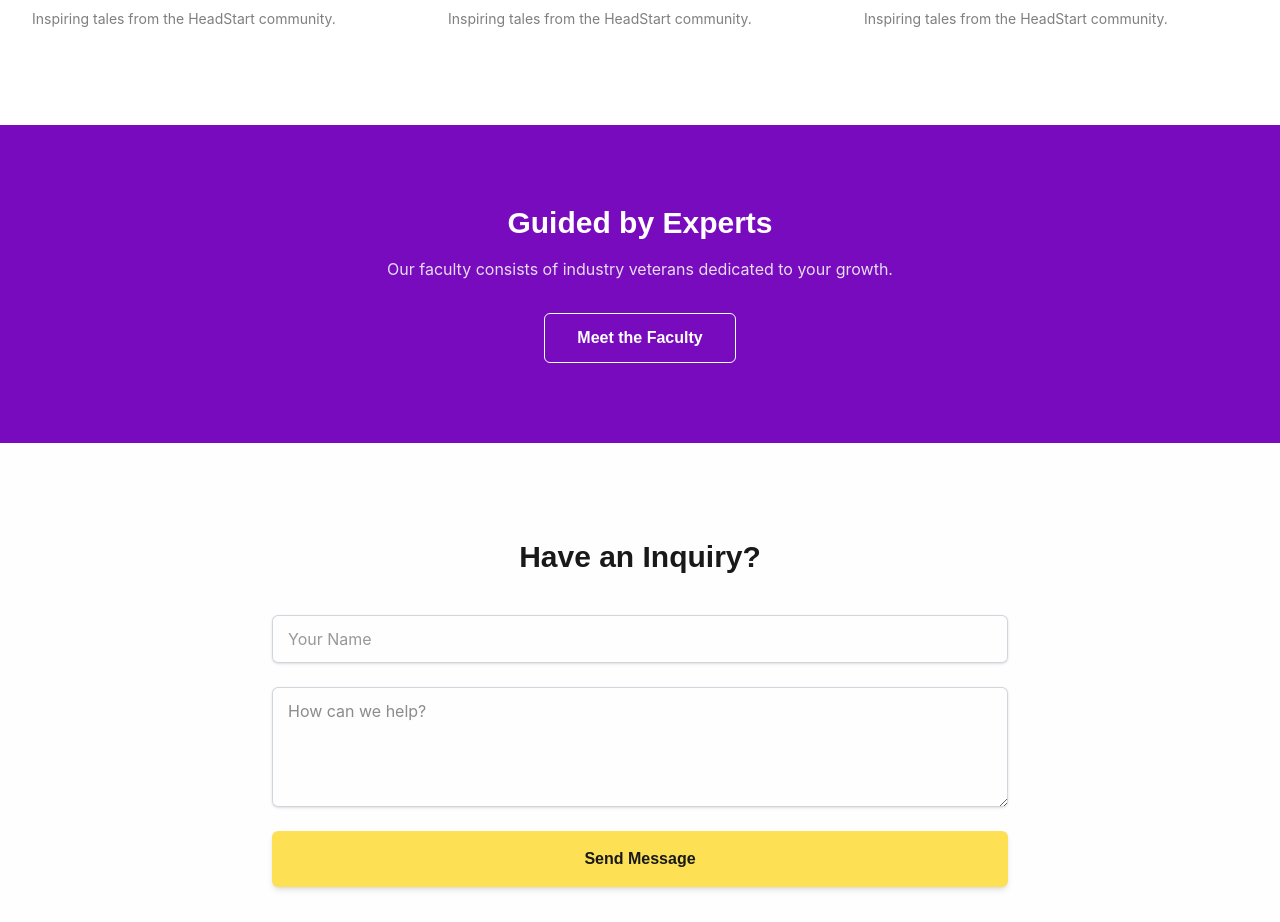
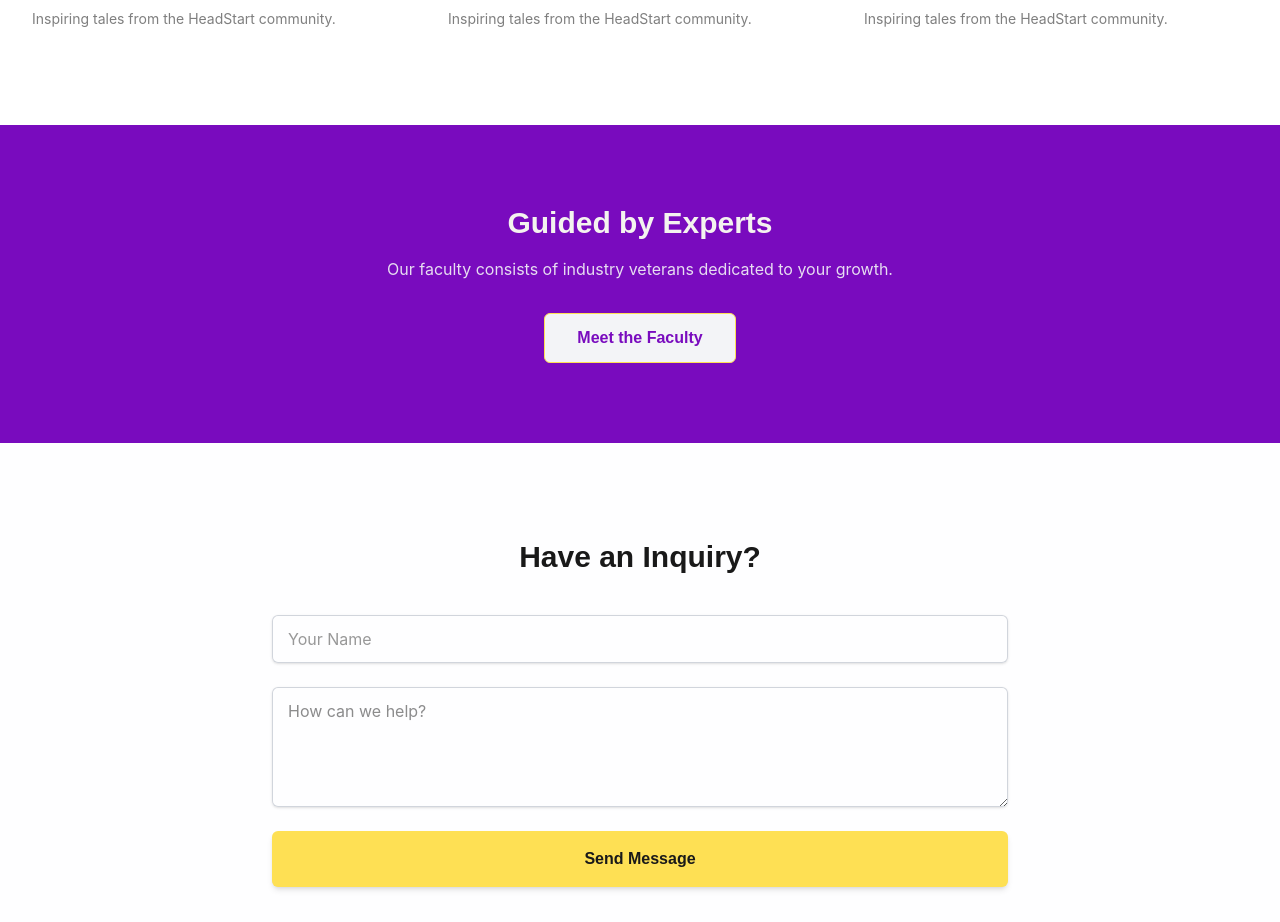
Before and after one commit to corebit-bd/headstart, a Next.js app in the folder frontend/: page / in a window 1280 px wide. Shown: the part 2489-3411 px from the top of the page. Built offline with nearby package versions, Linux system fonts and the light colour scheme.

Commit message:
refactor (style) : Changed Color Styles in the 'Faculty' Section of Home User Interface Component

```diff
--- a/frontend/src/components/home/Faculty.tsx
+++ b/frontend/src/components/home/Faculty.tsx
@@ -1,12 +1,12 @@
 export function Faculty() {
   return (
-    <section className="bg-brand-purple-1000 py-20 text-white">
+    <section className="bg-brand-purple-1000 py-20 text-brand-gold-50">
       <div className="mx-auto max-w-7xl px-4 text-center">
         <h2 className="font-heading text-3xl font-bold">Guided by Experts</h2>
         <p className="mt-4 font-body text-brand-purple-100 max-w-2xl mx-auto">
           Our faculty consists of industry veterans dedicated to your growth.
         </p>
-        <button className="mt-8 rounded-md border border-white px-8 py-3 font-heading font-bold hover:bg-white hover:text-brand-purple-1000 transition-all">
+        <button className="mt-8 rounded-md border bg-brand-grey-1000 text-brand-purple-1000 border-brand-gold-1000 px-8 py-3 font-heading font-bold hover:bg-brand-gold-1000 hover:text-brand-purple-1000 transition-all">
           Meet the Faculty
         </button>
       </div>
```
